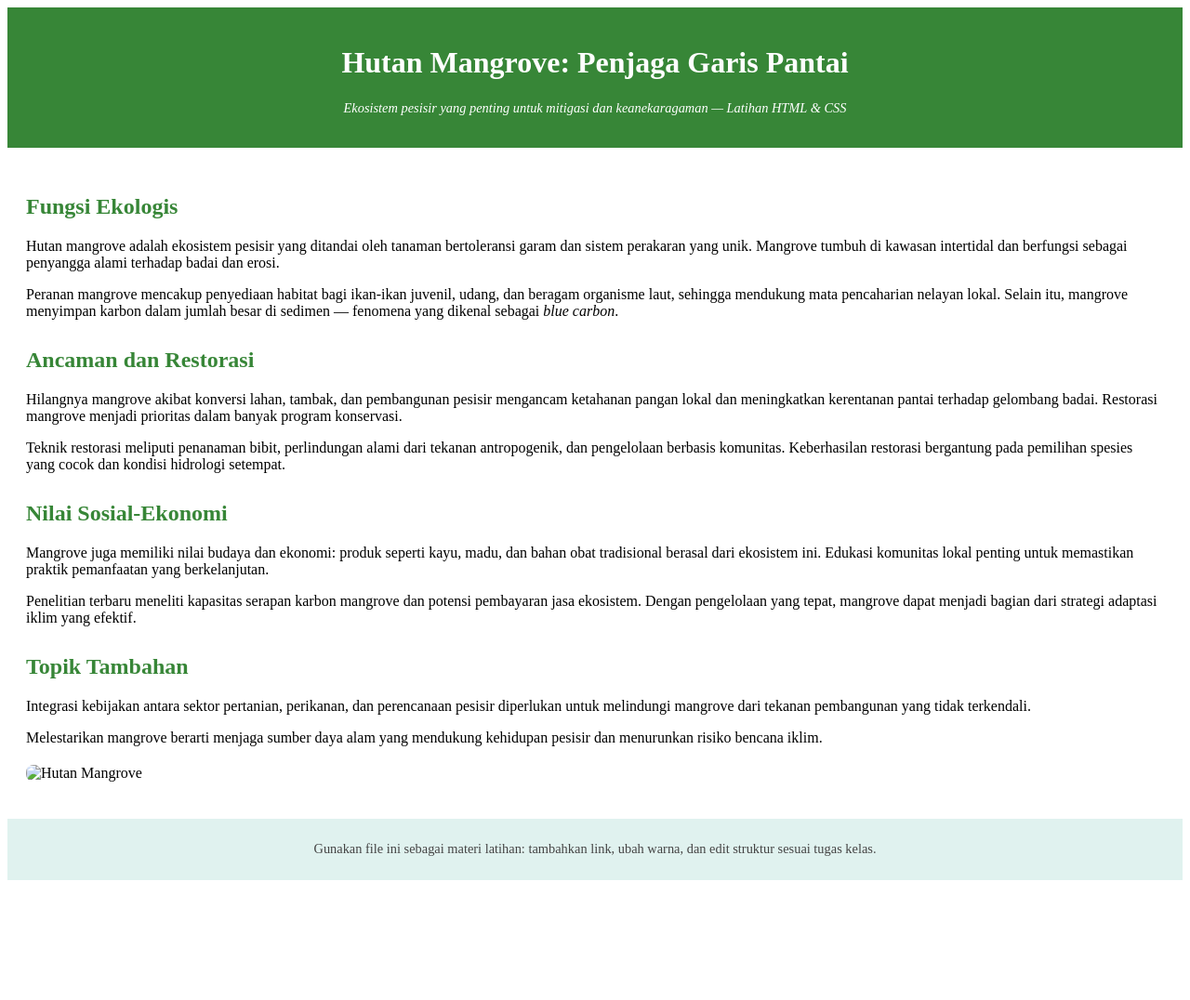
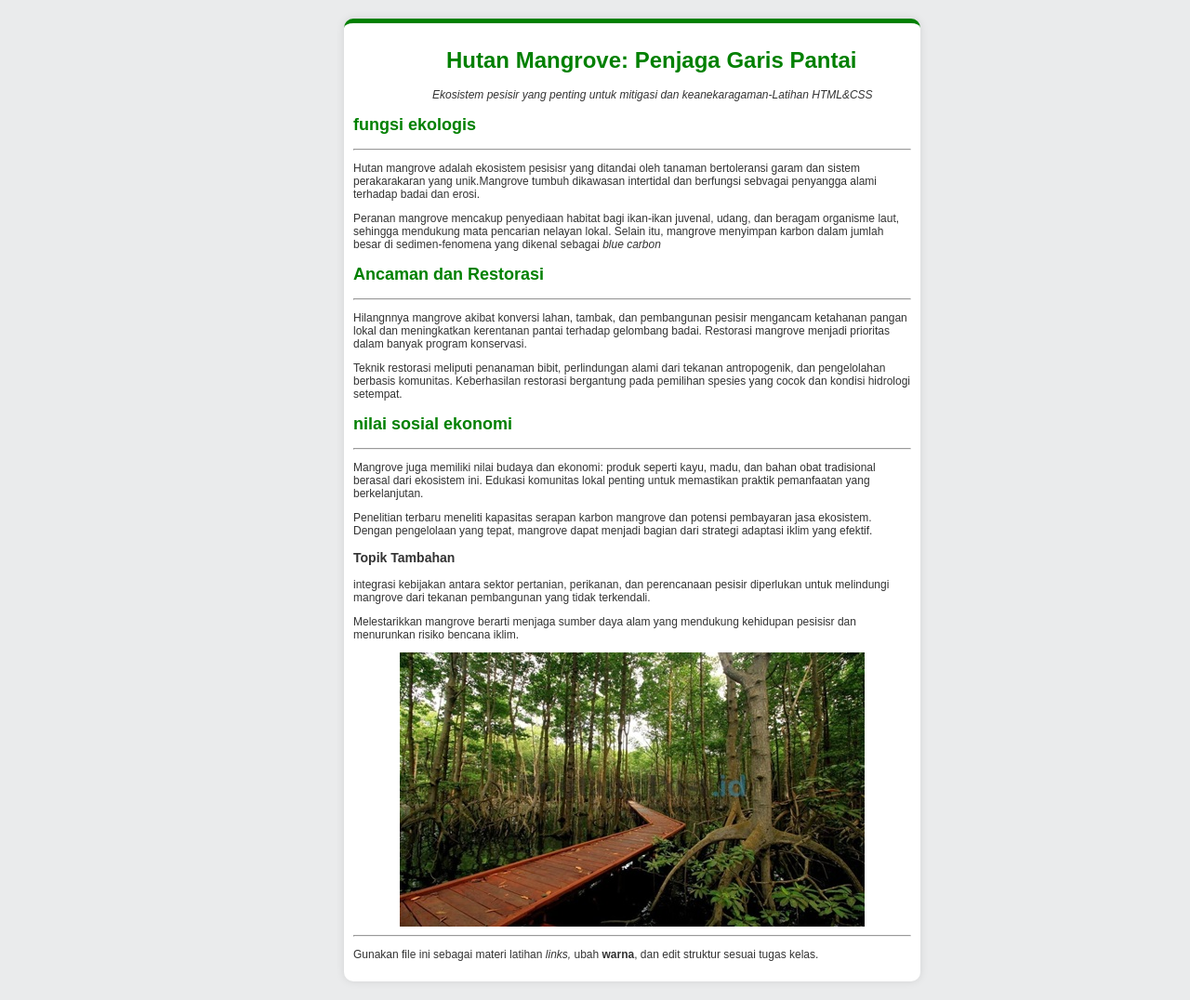
Before and after one commit to saarahhanifah248231-commits/Latihan_1, a plain HTML site: page index.html in a window 1280 px wide. Shown: the whole page at 93% size. Before the commit the page ends 955 px from the top, so only its background shows below. Drawn offline with Linux system fonts and the light colour scheme; files whose address does not match are found by name.

Commit message:
latihan1

```diff
--- a/index.html
+++ b/index.html
@@ -1,126 +1,107 @@
 <!DOCTYPE html>
-<html lang="id">
+<html lang="en">
 <head>
   <meta charset="UTF-8">
   <meta name="viewport" content="width=device-width, initial-scale=1.0">
-  <title>Hutan Mangrove</title>
+  <title>Document</title>
   <style>
-    div{
-      font-family: Arial, sans-serif;
-      width: 700px;
-      margin-top: 100px;
-      margin-left: auto;
-      margin-right: auto;
-      padding: 0;
-      line-height: 1.6;
-      color: #222;
+    body{
+      font-family: Arial, Helvetica, sans-serif;
+      font-size: 12px;
+      margin: 20px;
+      background-color: rgb(234, 235, 236) ;
+      color: #333;
     }
     .container{
-      width: 80%;
-      max-width: 800px;
-      margin: 40px auto;
-      background: white;
-      padding: 30px 40px;
-      box-shadow: 0 0 10px rgba(0,0,0,0.2);
+      height: auto;
+      width: 600px;
+      padding: 10px;
+      margin-left: 350px;
+      background-color: #fff;
+      box-shadow: 0 0 10px rgba(0, 0, 0, 0.1);
       border-radius: 10px;
-      padding-top: 8px;
-      border-top: 5px solid rgb(55, 134, 55);
+      border-top: 5px solid green;
+
+    }
+    h1{
+      color: green;
+      margin-left: 100px;
+    }
+    .style{
+      margin-left: 85px;
+
+    }
+    h2{
+      color: green;
+    }
+    .img{
+      margin-left: 50px;
     }
 
-
-    header {
-      background-color: rgb(55, 134, 55);
-      color: white;
-      padding: 20px;
-      text-align: center;
-    }
-
-    .subtitle {
-      font-size: 0.9em;
-      margin-top: 5px;
-      font-style: italic;
-    }
-
-    main {
-      padding: 20px;
-    }
-
-    h2 {
-      color: rgb(55, 134, 55);
-      margin-top: 30px;
-    }
-
-    .image img {
-      max-width: 100%;
-      height: auto;
-      display: block;
-      margin: 20px auto;
-      border-radius: 8px;
-    }
-
-    footer {
-      background-color: #e0f2ef;
-      text-align: center;
-      padding: 10px;
-      font-size: 0.9em;
-      color: #444;
-    }
   </style>
 </head>
 <body>
-  <header>
+  <div class="container">
     <h1>Hutan Mangrove: Penjaga Garis Pantai</h1>
-    <p class="subtitle">Ekosistem pesisir yang penting untuk mitigasi dan keanekaragaman — Latihan HTML & CSS</p>
-  </header>
 
-  <main>
-    <section>
-      <h2>Fungsi Ekologis</h2>
-      <p>
-        Hutan mangrove adalah ekosistem pesisir yang ditandai oleh tanaman bertoleransi garam dan sistem perakaran yang unik. Mangrove tumbuh di kawasan intertidal dan berfungsi sebagai penyangga alami terhadap badai dan erosi.
+  <div class="style">
+    <p><i>Ekosistem pesisir yang penting untuk mitigasi dan keanekaragaman-Latihan HTML&CSS</i></p>
+   </div>
+
+    <div class="body">
+      <h2>fungsi ekologis</h2>
+      <hr>
+      <p>Hutan mangrove adalah ekosistem pesisisr yang ditandai oleh tanaman bertoleransi garam dan sistem perakarakaran
+        yang unik.Mangrove tumbuh dikawasan intertidal dan berfungsi sebvagai penyangga alami terhadap badai dan
+        erosi.
       </p>
-      <p>
-        Peranan mangrove mencakup penyediaan habitat bagi ikan-ikan juvenil, udang, dan beragam organisme laut, sehingga mendukung mata pencaharian nelayan lokal. Selain itu, mangrove menyimpan karbon dalam jumlah besar di sedimen — fenomena yang dikenal sebagai <em>blue carbon</em>.
+      <p>Peranan mangrove mencakup penyediaan habitat bagi ikan-ikan juvenal, udang, dan beragam organisme laut,
+        sehingga mendukung mata pencarian nelayan lokal. Selain itu, mangrove menyimpan karbon dalam jumlah
+        besar di sedimen-fenomena yang dikenal sebagai <i>blue carbon</i>
       </p>
-    </section>
+    </div>
 
-    <section>
+    <div class="body">
       <h2>Ancaman dan Restorasi</h2>
-      <p>
-        Hilangnya mangrove akibat konversi lahan, tambak, dan pembangunan pesisir mengancam ketahanan pangan lokal dan meningkatkan kerentanan pantai terhadap gelombang badai. Restorasi mangrove menjadi prioritas dalam banyak program konservasi.
+      <hr>
+      <p>Hilangnnya mangrove akibat konversi lahan, tambak, dan pembangunan pesisir mengancam ketahanan pangan
+        lokal dan meningkatkan kerentanan pantai terhadap gelombang badai. Restorasi mangrove menjadi prioritas
+        dalam banyak program konservasi.
       </p>
-      <p>
-        Teknik restorasi meliputi penanaman bibit, perlindungan alami dari tekanan antropogenik, dan pengelolaan berbasis komunitas. Keberhasilan restorasi bergantung pada pemilihan spesies yang cocok dan kondisi hidrologi setempat.
+      <p>Teknik restorasi meliputi penanaman bibit, perlindungan alami dari tekanan antropogenik, dan pengelolahan
+        berbasis komunitas. Keberhasilan restorasi bergantung pada pemilihan spesies yang cocok dan kondisi hidrologi
+        setempat.
       </p>
-    </section>
+    </div>
 
-    <section>
-      <h2>Nilai Sosial-Ekonomi</h2>
-      <p>
-        Mangrove juga memiliki nilai budaya dan ekonomi: produk seperti kayu, madu, dan bahan obat tradisional berasal dari ekosistem ini. Edukasi komunitas lokal penting untuk memastikan praktik pemanfaatan yang berkelanjutan.
+    <div class="body">
+      <h2>nilai sosial ekonomi</h2>
+      <hr>
+      <p>Mangrove juga memiliki nilai budaya dan ekonomi: produk seperti kayu, madu, dan bahan obat tradisional
+        berasal dari ekosistem ini. Edukasi komunitas lokal penting untuk memastikan praktik pemanfaatan yang
+        berkelanjutan.
       </p>
-      <p>
-        Penelitian terbaru meneliti kapasitas serapan karbon mangrove dan potensi pembayaran jasa ekosistem. Dengan pengelolaan yang tepat, mangrove dapat menjadi bagian dari strategi adaptasi iklim yang efektif.
+      <p>Penelitian terbaru meneliti kapasitas serapan karbon mangrove dan potensi pembayaran jasa ekosistem. Dengan
+        pengelolaan yang tepat, mangrove dapat menjadi bagian dari strategi adaptasi iklim yang efektif.
       </p>
-    </section>
+    </div>
 
-    <section>
-      <h2>Topik Tambahan</h2>
-      <p>
-        Integrasi kebijakan antara sektor pertanian, perikanan, dan perencanaan pesisir diperlukan untuk melindungi mangrove dari tekanan pembangunan yang tidak terkendali.
+    <div class="body">
+      <h3>Topik Tambahan</h3>
+      <p>integrasi kebijakan antara sektor pertanian, perikanan, dan perencanaan pesisir diperlukan untuk melindungi
+        mangrove dari tekanan pembangunan yang tidak terkendali.
       </p>
-      <p>
-        Melestarikan mangrove berarti menjaga sumber daya alam yang mendukung kehidupan pesisir dan menurunkan risiko bencana iklim.
+      <p>Melestarikkan mangrove berarti menjaga sumber daya alam yang mendukung kehidupan pesisisr dan menurunkan
+        risiko bencana iklim.
       </p>
-    </section>
+    </div>
 
-    <section class="image">
-      <img src="Gambar WhatsApp 2025-10-15 pukul 07.42.06_0e0d8c6d.jpg" alt="Hutan Mangrove" />
-    </section>
-  </main>
+    <div class="img">
+      <img src="d:\Latihan1\Gambar WhatsApp 2025-10-15 pukul 07.42.06_0e0d8c6d.jpg" alt="">
 
-  <footer>
-    <p>Gunakan file ini sebagai materi latihan: tambahkan link, ubah warna, dan edit struktur sesuai tugas kelas.</p>
-  </footer>
+    </div>
+    <hr>
+    <p>Gunakan file ini sebagai materi latihan <i>links,</i> ubah <b>warna</b>, dan edit struktur sesuai tugas kelas.</p>
+  </div>
 </body>
 </html>
```
Also changed, not shown: Gambar WhatsApp 2025-10-15 pukul 07.42.06_0e0d8c6d.jpg (added).
